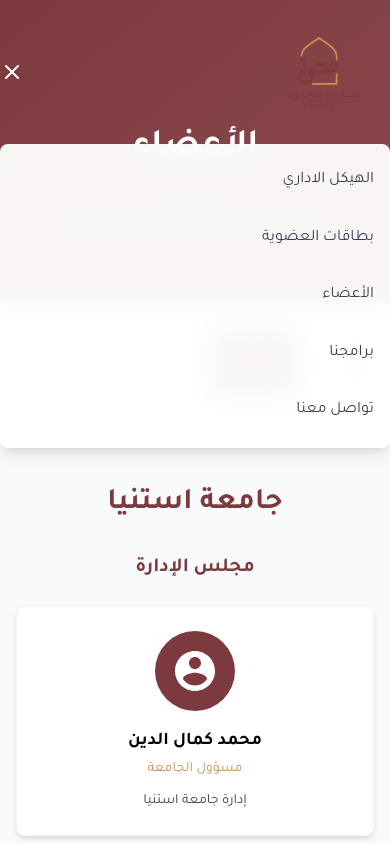
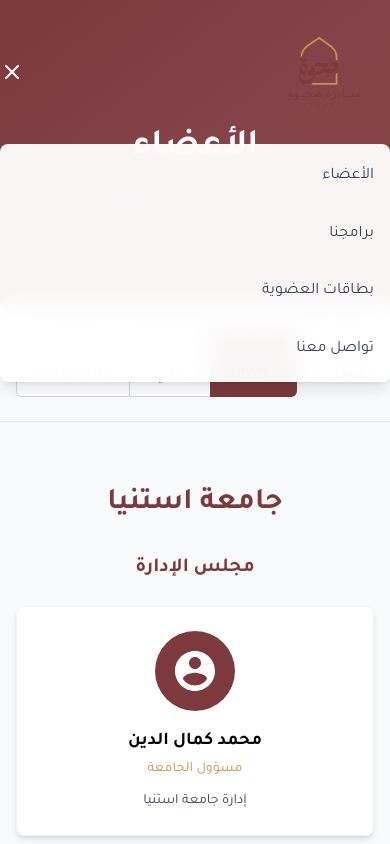
Before and after one commit to mokamaleldin/sahwa, a React (Vite) app: page /members in a window 390 px wide. Both pictures are taken after a click on the button 12 px from the left and 72 px from the top of the page. Shown: the top 844 px of the page. Built offline with nearby package versions, Linux system fonts and the light colour scheme.

Commit message:
fix: update mobile navigation links for consistency and improve layout

```diff
--- a/src/components/Header.tsx
+++ b/src/components/Header.tsx
@@ -76,19 +76,7 @@ const Header: React.FC = () => {
         {/* Mobile Navigation */}
         {isMenuOpen && (
           <div className="md:hidden bg-white/95 backdrop-blur-md rounded-lg shadow-lg mb-4 animate-fade-in">
-            <div className="py-4 space-y-4">
-              <Link
-                to="/administrative"
-                className="block w-full text-right px-4 py-2 text-gray-700 hover:text-[#c68f4f] transition-colors duration-200"
-              >
-                الهيكل الاداري
-              </Link>
-              <Link
-                to="/membership-card"
-                className="block w-full text-right px-4 py-2 text-gray-700 hover:text-[#c68f4f] transition-colors duration-200"
-              >
-                بطاقات العضوية
-              </Link>
+            <div className="py-3 space-y-4">
               <Link
                 to="/members"
                 className="block w-full text-right px-4 py-2 text-gray-700 hover:text-[#c68f4f] transition-colors duration-200"
@@ -100,6 +88,12 @@ const Header: React.FC = () => {
                 className="block w-full text-right px-4 py-2 text-gray-700 hover:text-[#c68f4f] transition-colors duration-200"
               >
                 برامجنا
+              </Link>
+              <Link
+                to="/membership-card"
+                className="block w-full text-right px-4 py-2 text-gray-700 hover:text-[#c68f4f] transition-colors duration-200"
+              >
+                بطاقات العضوية
               </Link>
               <Link
                 to="/contact"
```
